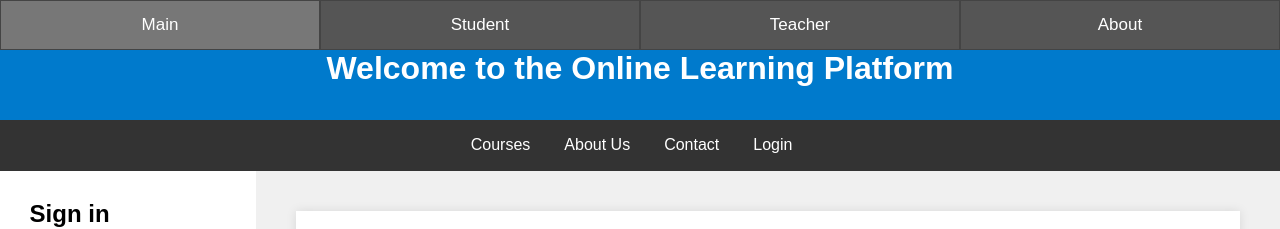
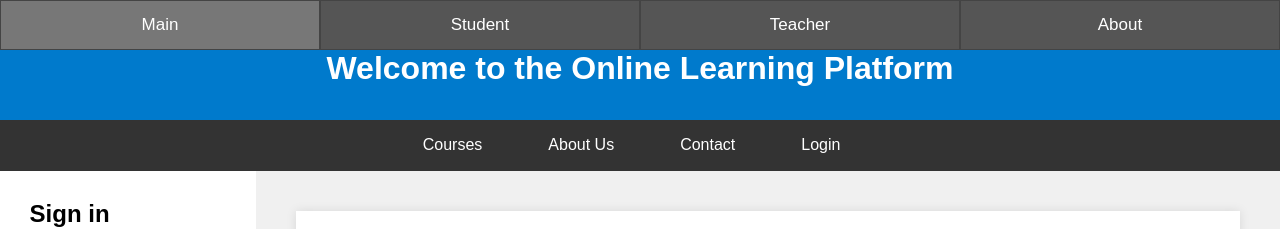
Before and after one commit to TimeaFuntikova/semka-vajko, a Svelte app in the folder svelte-app/: page / in a window 1280 px wide. Shown: the top 229 px of the page. Built offline with nearby package versions, Linux system fonts and the light colour scheme; grey boxes are pictures that could not be loaded.

Commit message:
updated on navigation css

```diff
--- a/svelte-app/public/global.css
+++ b/svelte-app/public/global.css
@@ -36,6 +36,14 @@ nav li {
 	display: inline;
 	margin-right: 20px;
 }
+nav li a {
+	padding: 14px 16px;
+}
+
+nav li a:hover {
+	background-color: #111;
+}
+
 
 nav a {
 	text-decoration: none;
```
